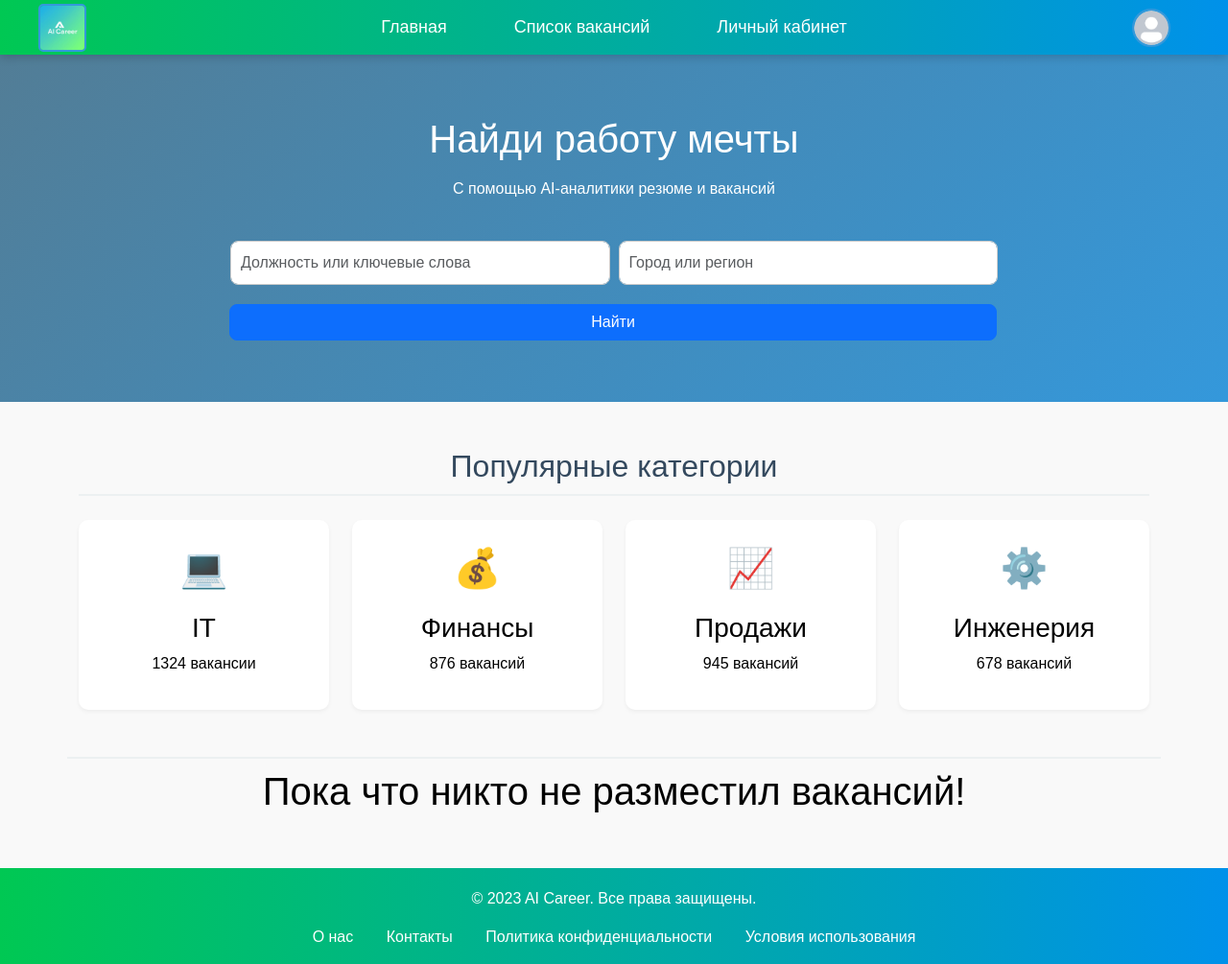
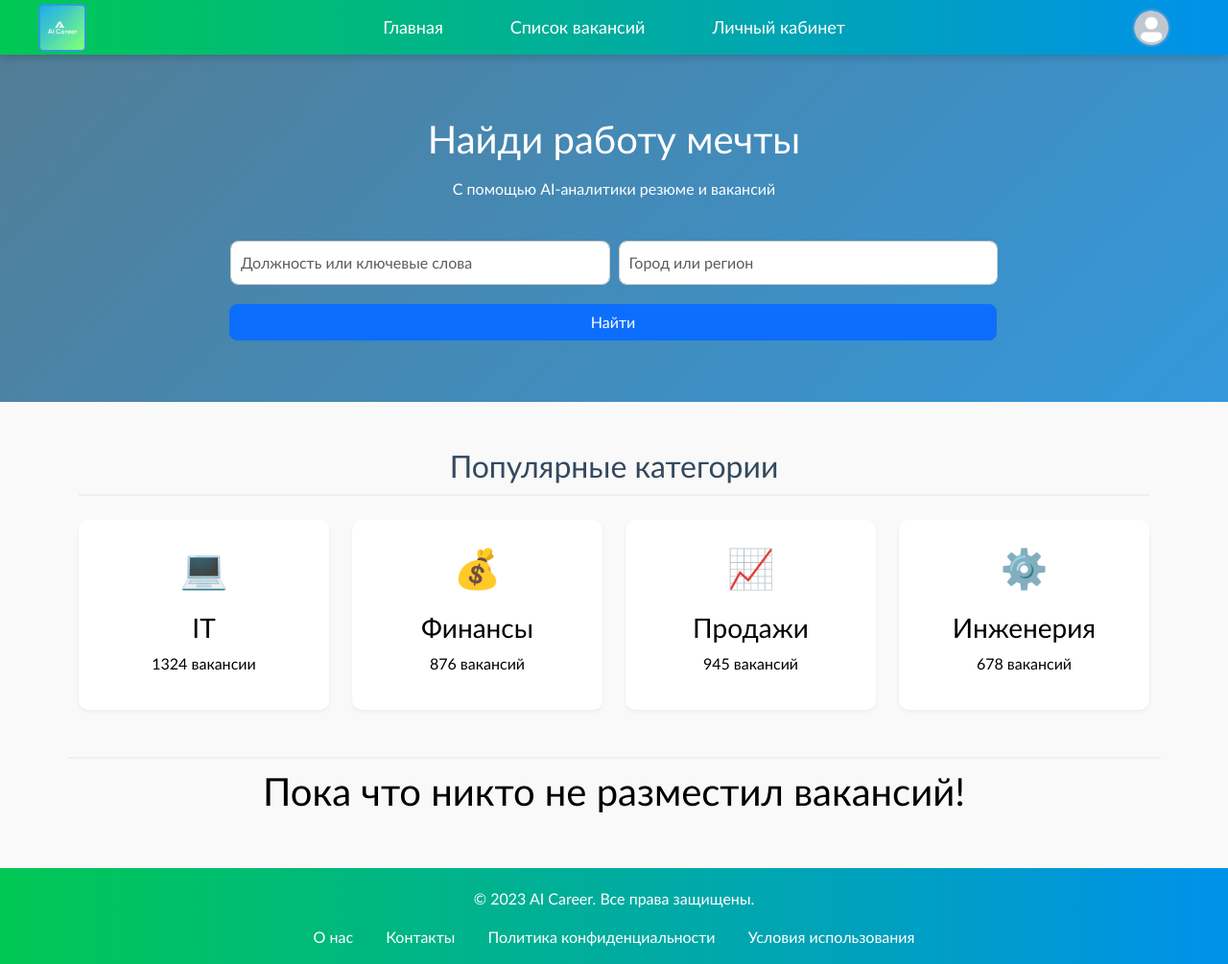
Before and after one commit to skyer12322/FinalProject, a Django app: page / in a window 1280 px wide. Shown: the whole page at 96% size. Run offline with Django 5.2, Linux system fonts and the light colour scheme; data that the repository does not hold is empty.

Commit message:
Changed font

```diff
--- a/static/css/styles.css
+++ b/static/css/styles.css
@@ -1,5 +1,5 @@
 body {
-    font-family: Arial, sans-serif;
+    font-family: 'Trebuchet MS', Helvetica, sans-serif;
     background: #f9f9f9;
     color: #333;
     margin: 0;
```
